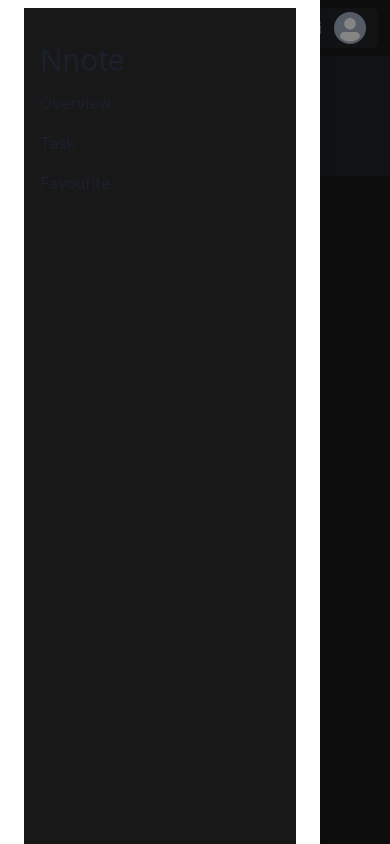
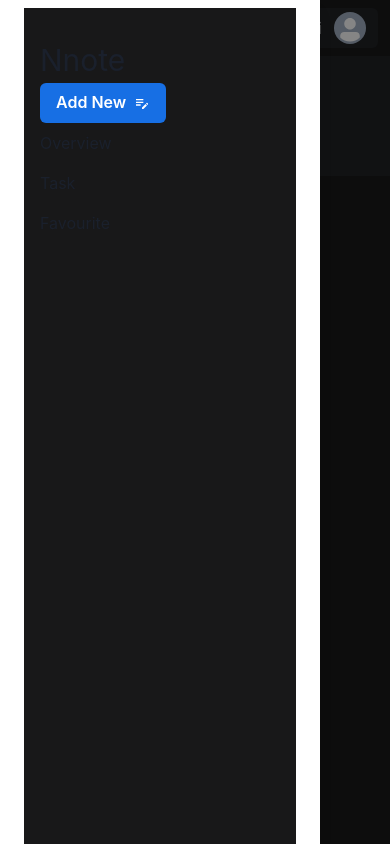
Before and after one commit to devtofunmi/Nnote, a React (Vite) app: page /task in a window 390 px wide. Both pictures are taken after a click on the button "Open". Built offline with nearby package versions, Linux system fonts and the light colour scheme.

Commit message:
display the add button inside sidebar for mobile

```diff
--- a/src/components/SideBar.jsx
+++ b/src/components/SideBar.jsx
@@ -1,4 +1,5 @@
 import {
+  Box,
   Button,
   Drawer,
   DrawerBody,
@@ -12,6 +13,7 @@ import {
 import React, { useEffect, useState } from "react";
 import { Link } from "react-router-dom";
 import useWindowDimensions from "../hooks/useWindowsDimensions";
+import AddNewNote from "./AddNew";
 
 const SideBar = () => {
   const { width } = useWindowDimensions();
@@ -63,6 +65,12 @@ const SideBar = () => {
                 >
                   <Text fontSize={"30px"}>Nnote</Text>
 
+                  {width < 480 && (
+                    <Box>
+                      <AddNewNote />
+                    </Box>
+                  )}
+
                   <Link to={"/dashboard"} mt={"20px"}>
                     <Text my={2}>Overview</Text>
                   </Link>
```
